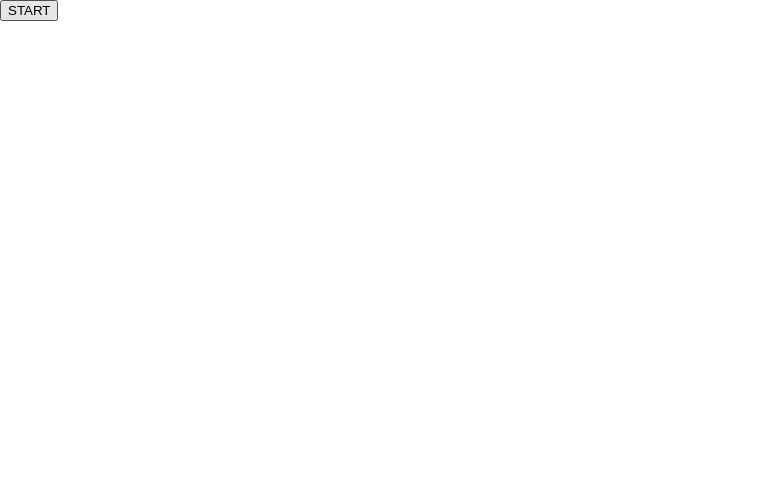
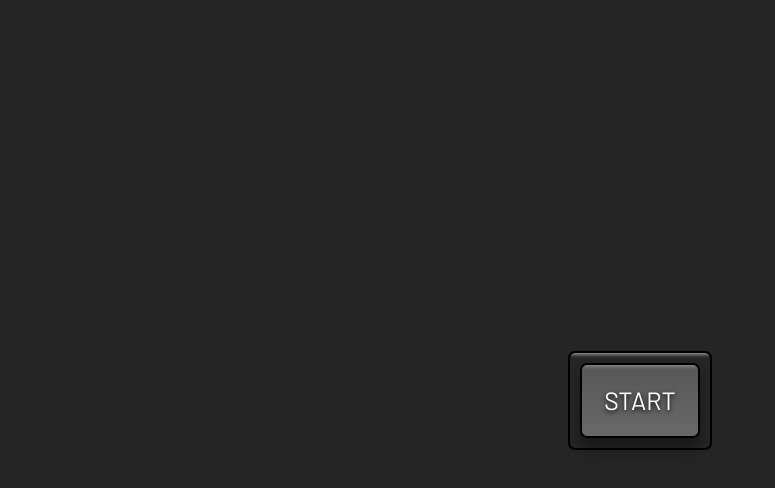
Before and after one commit to pnoebauer/picture-in-picture, a plain HTML site: page index.html in a window 1280 px wide. Shown: the whole page, without its empty margins (0-775 px from the left). Drawn offline with Linux system fonts and the light colour scheme.

Commit message:
css properties for main elements excluding pseudo-classes

```diff
--- a/style.css
+++ b/style.css
@@ -1,3 +1,4 @@
+@import url('https://fonts.googleapis.com/css2?family=Barlow&display=swap');
 
 html {
   box-sizing: border-box;
@@ -5,5 +6,31 @@ html {
 
 body {
   margin: 0;
-  min-height: 100vh;
+  height: 100vh;
+  display: flex;
+  justify-content: center;
+  align-items: center;
+  background: rgb(37, 37, 37);
 }
+
+.button-container {
+  border: 2px solid black;
+  padding: 10px;
+  border-radius: 7px;
+  box-shadow: inset 0 20px 4px -19px rgba(255, 255, 255, 0.7);
+}
+
+button {
+  cursor: pointer;
+  outline: none;
+  width: 120px;
+  height: 75px;
+  font-family: Barlow, sans-serif;
+  font-size: 25px;
+  color: white;
+  text-shadow: 0 2px 5px black;
+  background: linear-gradient(to top, #696969, #575757);
+  border: 2px solid black;
+  border-radius: 7px;
+  box-shadow: inset 0 20px 4px -19px rgba(255, 255, 255, 0.4), 0 12px 12px 0 rgba(0, 0, 0, 0.3);
+}
```
